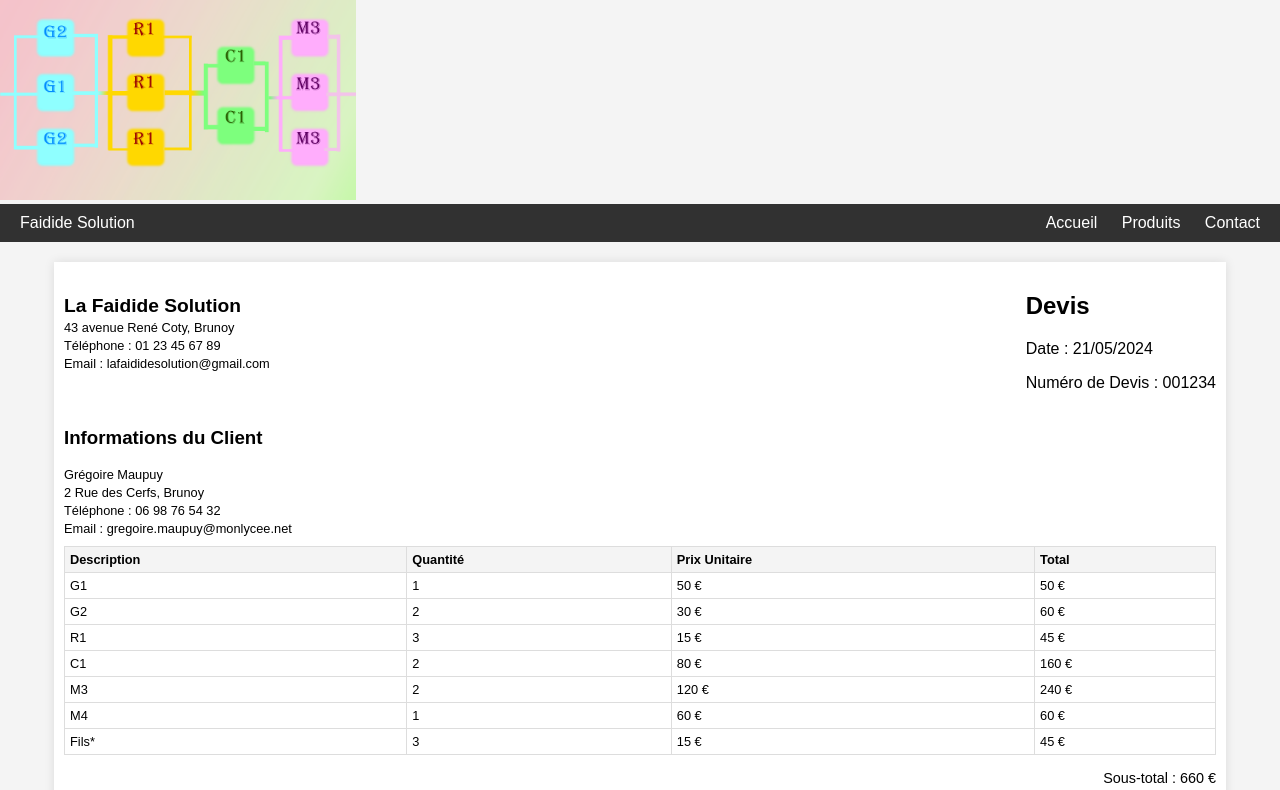
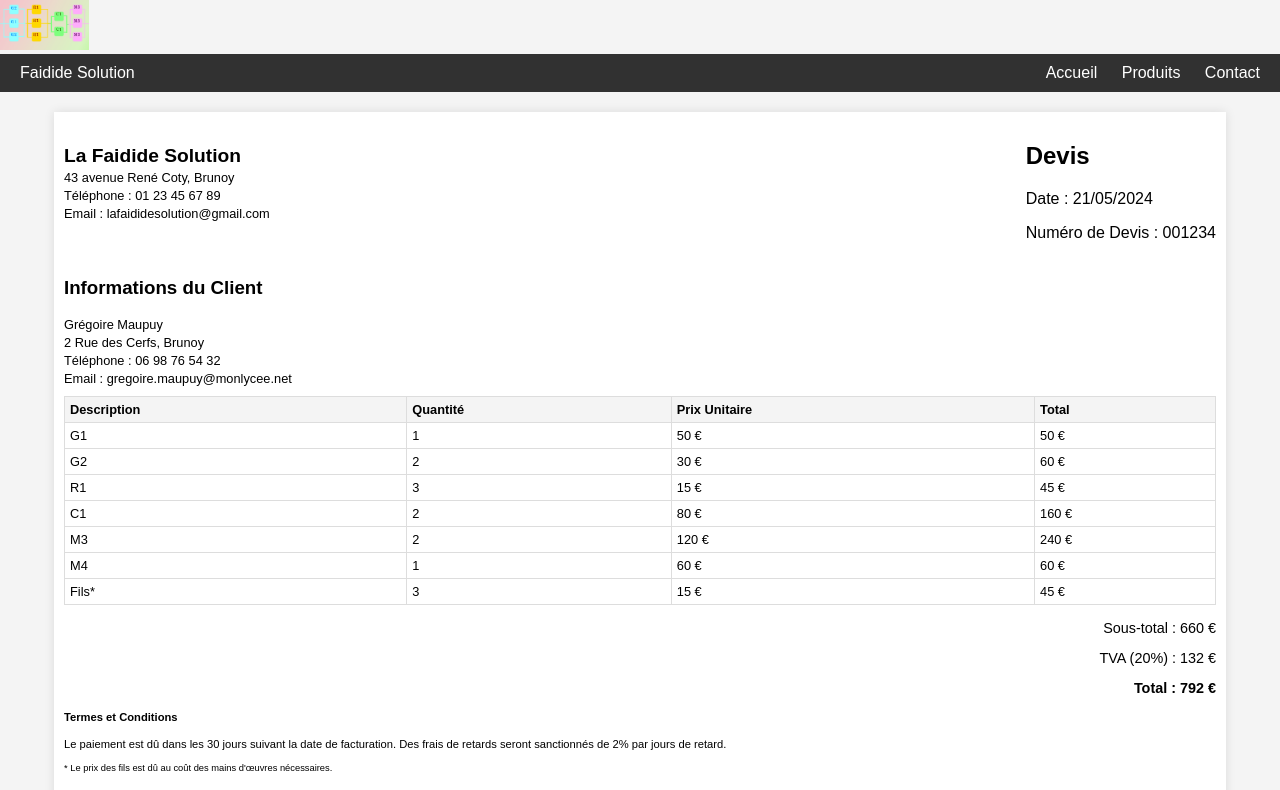
Before and after one commit to Polaerz/polaerz.github.io, a plain HTML site: page devis.html in a window 1280 px wide. Shown: the top 790 px of the page. Drawn offline with Linux system fonts and the light colour scheme.

Commit message:
Update devis.html

```diff
--- a/devis.html
+++ b/devis.html
@@ -4,7 +4,7 @@
     <meta charset="UTF-8">
     <meta name="viewport" content="width=device-width, initial-scale=1.0">
     <title>Devis</title>
-    <img src="tableau_des_composants.png" alt="Une belle image" height="200">
+    <img src="tableau_des_composants.png" alt="Une belle image" height="50">
     <style>
         body {
             font-family: Arial, sans-serif;
```
